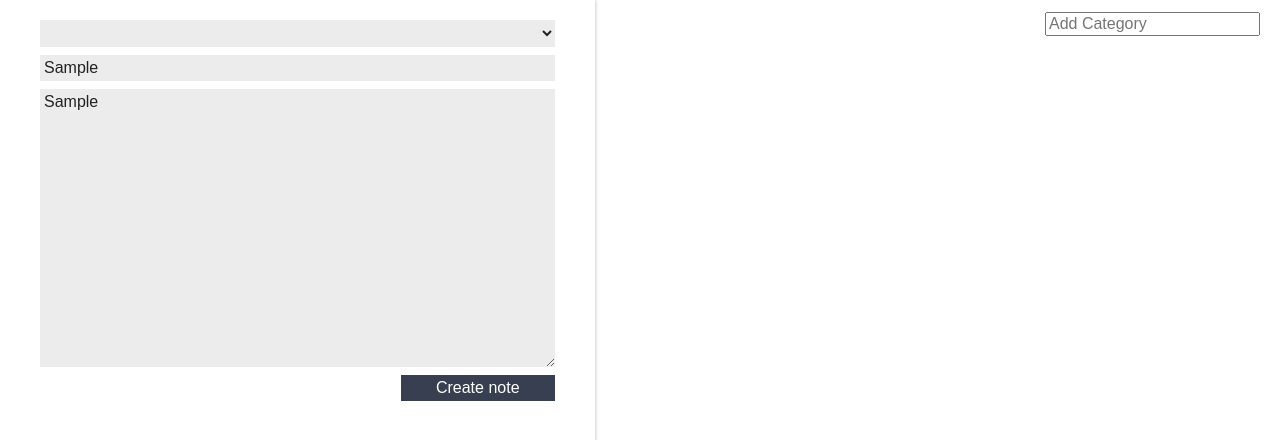
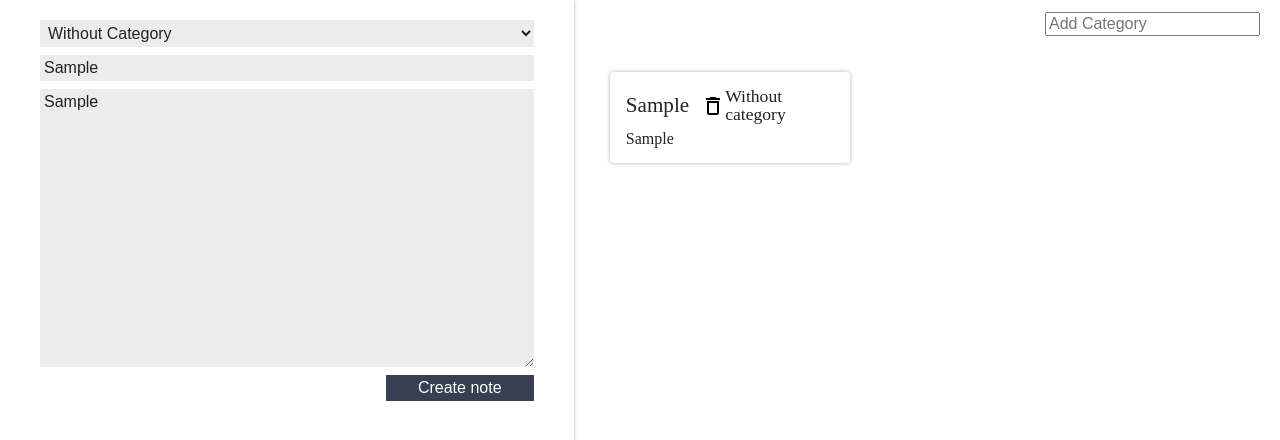
Before and after one commit to GuilhermeSR98/Notes-app-with-React, a React (Create React App) app in the folder ceep/: page / in a window 1280 px wide. Both pictures are taken after typing "Sample", "Sample" into the empty fields and a click on the button "Create note". Shown: the top 440 px of the page. Built offline with nearby package versions, Linux system fonts and the light colour scheme.

Commit message:
:sparkles: Puting functional categories

```diff
--- a/ceep/src/App.js
+++ b/ceep/src/App.js
@@ -10,16 +10,16 @@ class App extends Component {
     super();
     this.state = {
       notes: [],
-      category: []
+      category: [],
     };
   }
-  addCategory(categoryName){
-    const newCategory = [...this.state.category, categoryName]
-    const newState = {...this.state, category:newCategory}
-    this.setState(newState)
+  addCategory(categoryName) {
+    const newCategory = [...this.state.category, categoryName];
+    const newState = { ...this.state, category: newCategory };
+    this.setState(newState);
   }
-  createNote(title, text) {
-    const newNote = { title, text };
+  createNote(title, text, category) {
+    const newNote = { title, text, category };
     const newNotesArray = [...this.state.notes, newNote];
     const newState = {
       notes: newNotesArray,
@@ -34,14 +34,19 @@ class App extends Component {
   render() {
     return (
       <section className="content">
-        <RegistrationForm createNote={this.createNote.bind(this)} category={this.state.category} />
+        <RegistrationForm
+          createNote={this.createNote.bind(this)}
+          category={this.state.category}
+        />
         <main className="main-content">
-          <CategoryList addCategory={this.addCategory.bind(this)} category={this.state.category}>
-            <ListOfNotes
-              notes={this.state.notes}
-              deleteNote={this.deleteNote.bind(this)}
-            />
-          </CategoryList>
+          <CategoryList
+            addCategory={this.addCategory.bind(this)}
+            category={this.state.category}
+          />
+          <ListOfNotes
+            notes={this.state.notes}
+            deleteNote={this.deleteNote.bind(this)}
+          />
         </main>
       </section>
     );
--- a/ceep/src/RegistrationForm/RegistrationForm.jsx
+++ b/ceep/src/RegistrationForm/RegistrationForm.jsx
@@ -5,6 +5,7 @@ class RegistrationForm extends Component {
     super(props);
     this.title = "";
     this.text = "";
+    this.category = "Without category";
   }
   handleTitleChange(event) {
     this.title = event.target.value;
@@ -14,15 +15,20 @@ class RegistrationForm extends Component {
     this.text = event.target.value;
     event.stopPropagation();
   }
+  handleCategoryChange(event){
+    this.category = event.target.value;
+    event.stopPropagation();
+  }
   createNote(event) {
-    this.props.createNote(this.title, this.text);
+    this.props.createNote(this.title, this.text, this.category);
     event.preventDefault();
     event.stopPropagation();
   }
   render() {
     return (
       <form className="registration-form" onSubmit={this.createNote.bind(this)}>
-        <select className="registration-form_input">
+        <select className="registration-form_input" onChange={this.handleCategoryChange.bind(this)}>
+          <option>Without Category</option>
           {this.props.category.map((category) => {
             return <option>{category}</option>
           })}
--- a/ceep/src/components/ListOfNotes/ListOfNotes.jsx
+++ b/ceep/src/components/ListOfNotes/ListOfNotes.jsx
@@ -13,6 +13,7 @@ class ListOfNotes extends Component {
                 title={note.title}
                 text={note.text}
                 index={index}
+                category={note.category}
                 deleteNote={this.props.deleteNote}
               />
             </li>
--- a/ceep/src/components/NoteCard/NoteCard.jsx
+++ b/ceep/src/components/NoteCard/NoteCard.jsx
@@ -16,6 +16,7 @@ class NoteCard extends Component {
             alt="deleteSVG"
             onClick={this.handleDeleteNote.bind(this)}
           />
+          <h4>{this.props.category}</h4>
         </header>
         <p className="note-card_text">{this.props.text}</p>
       </section>
```
